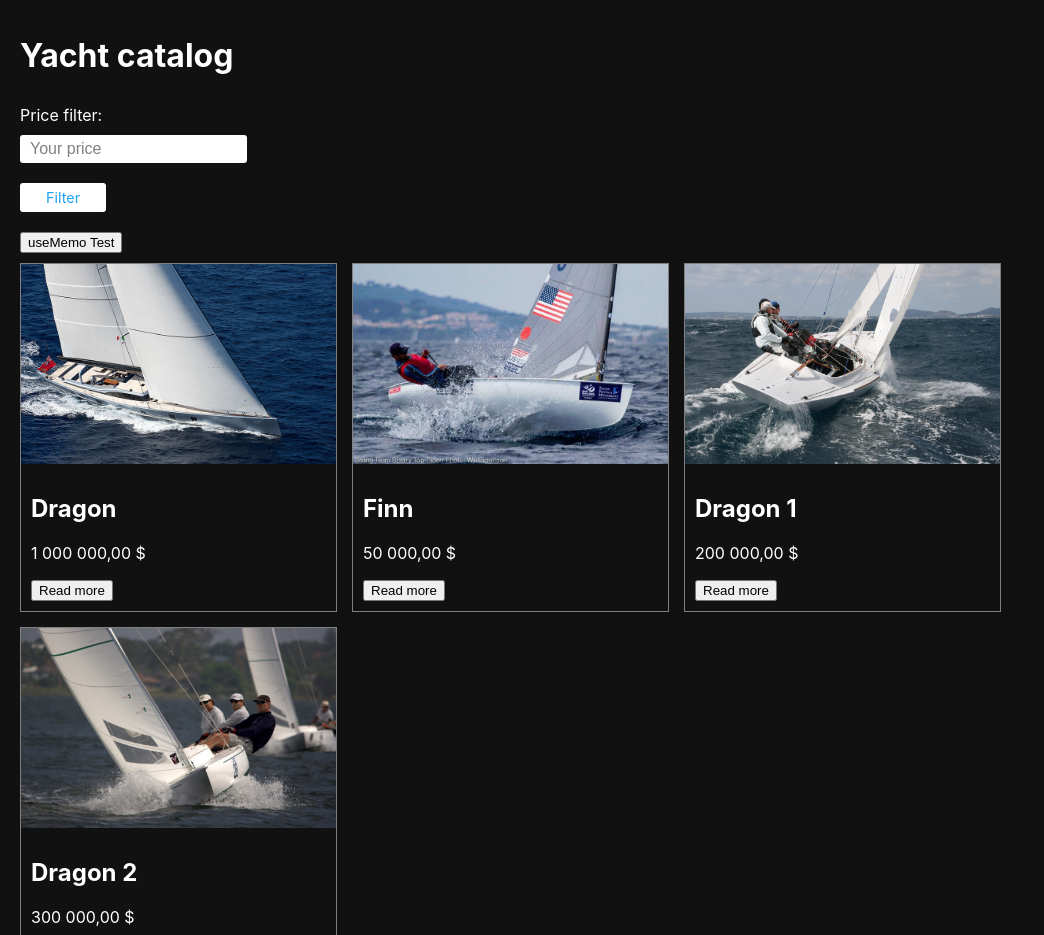
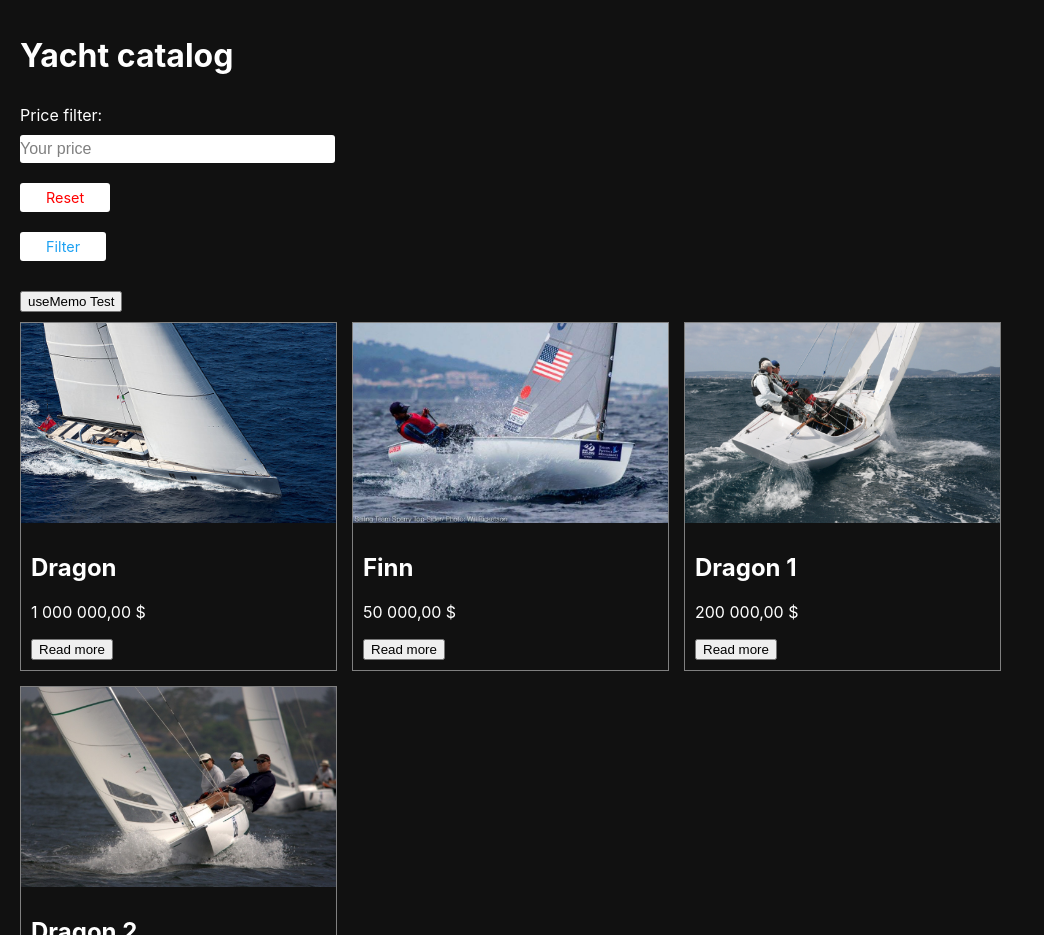
Before and after one commit to ViacheslavJs/modals-react, a React (Create React App) app: page / in a window 1280 px wide. Shown: the part 2220-3155 px from the top of the page, without its empty margins (0-1044 px from the left). Built offline with nearby package versions, Linux system fonts and the light colour scheme.

Commit message:
added filter reset

```diff
--- a/src/components/Yachts/YachtsForm/YachtsForm.js
+++ b/src/components/Yachts/YachtsForm/YachtsForm.js
@@ -16,6 +16,11 @@
     setFiltered(tempFilter);
   };
 
+  const resetFilter = (event) => {
+    event.preventDefault();
+    setFiltered(Infinity);
+  };
+
   return (
     <form className={styles.form}>
       <label htmlFor="inputFilter" className={styles.filterLabel}>Price filter:</label>
@@ -28,7 +33,10 @@
         value={tempFilter}
         onChange={handleFilterChange}
       />
-      <button className={styles.btn} onClick={ (event) => applyFilter(event) }>Filter</button>
+      <div className={styles.btnAlignment}>
+        <button className={styles.btnReset} onClick={ (event) => resetFilter(event) }>Reset</button>
+        <button className={styles.btnApply} onClick={ (event) => applyFilter(event) }>Filter</button>
+      </div>
     </form>
   );
 
--- a/src/components/Yachts/YachtsForm/YachtsForm.module.css
+++ b/src/components/Yachts/YachtsForm/YachtsForm.module.css
@@ -7,15 +7,16 @@
 }
 
 .formInput {
+  width: 100%;
   margin-bottom: 10px;
-  padding: 5px 10px;
+  padding: 5px 0;
   border: none;
   outline: none;
   border-radius: 3px;
   transition: all 0.4s ease;
   color: #46494d;
   font-size: 1em;
-  min-width: 18px; /* TODO - добавил что-бы инпут не сжимался */
+  /*min-width: 18px; /* TODO - что-бы инпут не сжимался */
   -moz-appearance: textfield; /* TODO - убирает стрелочки "вверх-вниз" в инпуте */
 }
 
@@ -32,10 +33,11 @@
   color: #ffffff;
 }
 
-.btn {
+.btnApply,
+.btnReset {
   display: block;
   max-width: 50%;
-  margin-top: 10px;
+  margin: 10px 0;
   padding: 6px 26px;
   border: none;
   outline: none;
@@ -63,3 +65,19 @@
   box-shadow: 0 0 10px #ffffff;
   transition: all 0.2s ease;
 }
+
+.btnReset {
+  color: red;
+}
+
+.btnAlignment {
+  display: flex;
+  /*flex-direction: row;
+  justify-content: space-between;
+  align-items: center;*/
+  flex-direction: column;
+  justify-content: space-between;
+  align-items: flex-start;
+  width: 100%;
+  box-sizing: border-box;
+}
```
